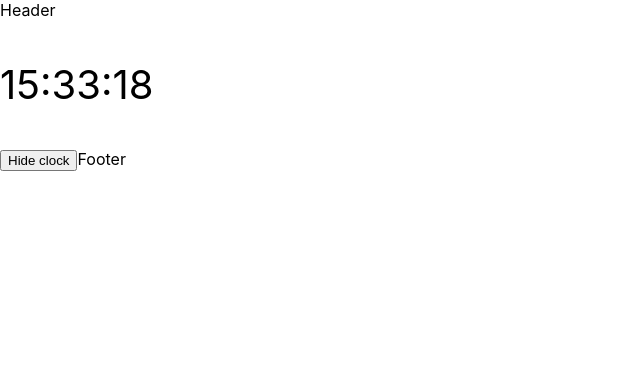
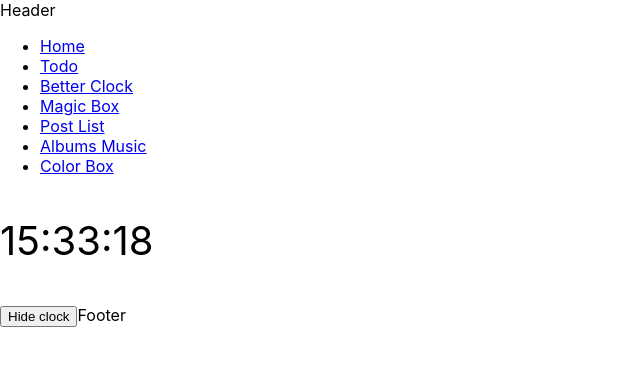
Before and after one commit to daonguyyen/reactjs-demo, a React (Create React App) app: page / in a window 1280 px wide. Shown: the top 366 px of the page, without its empty margins (0-640 px from the left). Built offline with nearby package versions, Linux system fonts and the light colour scheme.

Commit message:
Link and navlink

```diff
--- a/src/App.js
+++ b/src/App.js
@@ -1,6 +1,7 @@
 
 import { useState } from 'react';
 import { Route } from 'react-router';
+import { Link, NavLink } from 'react-router-dom';
 import BetterClock from './components/BetterClock';
 import Clock from './components/Clock';
 import MagicBox from './components/MagicBox';
@@ -17,6 +18,24 @@ function App() {
   return (
     <div className="App">
       Header
+
+      {/* Menu Link : link neu muon di chuyen trang nao do, navlink lam menu de co class active */}
+      <ul>
+        <li>
+          <NavLink to="/">Home</NavLink>
+        </li>
+        <li>
+          <NavLink to="todos">Todo</NavLink>
+        </li>
+        <li>
+          <NavLink to="better-clock">Better Clock</NavLink>
+        </li>
+        <li><NavLink to="magic-box">Magic Box</NavLink></li>
+        <li><NavLink to="post">Post List</NavLink></li>
+        <li><NavLink to="albums">Albums Music</NavLink></li>
+        <li><NavLink to="color-box">Color Box</NavLink></li>
+      </ul>
+
       {showClock && <Clock />}
       <button onClick={() => setShowClock(false)}>Hide clock</button>
 
```
